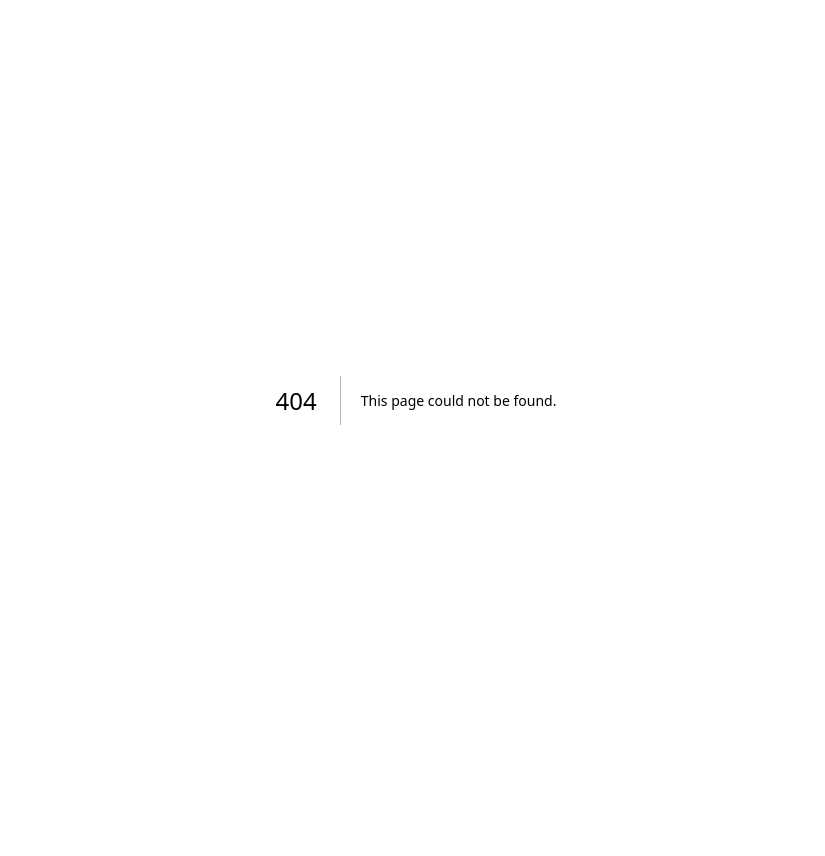
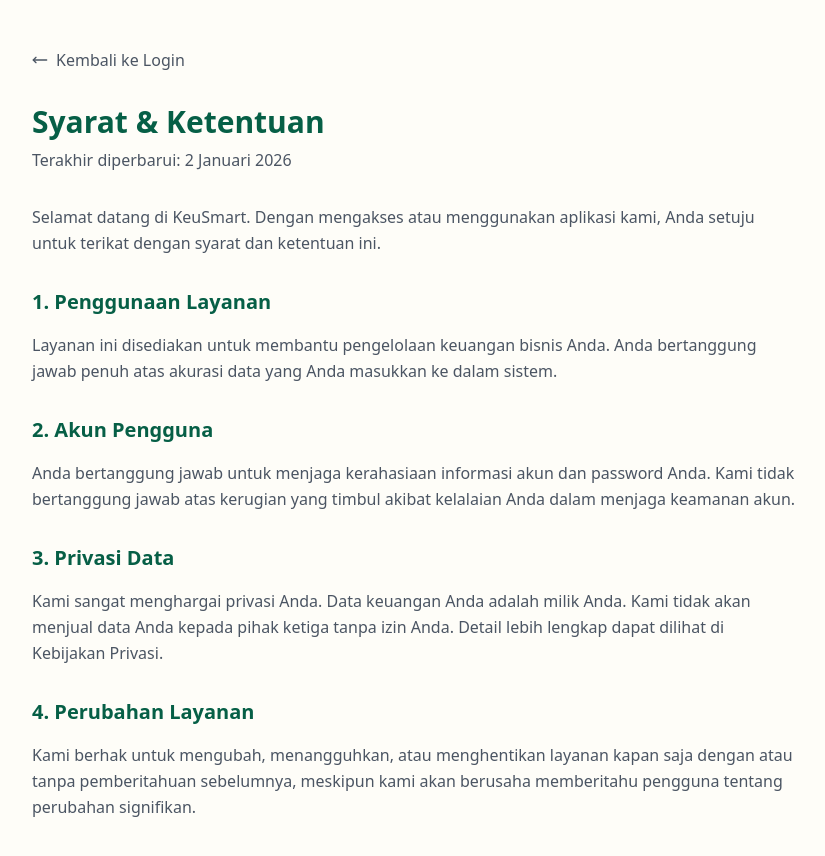
Before and after one commit to JaceJS/keusmart-web, a Next.js app: page /terms in a window 1280 px wide. Before the commit this address had no page. Shown: the top 856 px of the page, without its empty margins (224-1049 px from the left). Before the commit the page ends 800 px from the top, so only its background shows below. Built offline with nearby package versions, Linux system fonts and the light colour scheme.

Commit message:
feat: Add Terms & Conditions and Privacy Policy pages and content, integrating them into the registration flow with a new modal component.

```diff
--- /dev/null
+++ b/app/components/ui/Modal.tsx
@@ -0,0 +1,70 @@
+import { useEffect, useRef } from "react";
+import { X } from "lucide-react";
+import { createPortal } from "react-dom";
+
+interface ModalProps {
+  isOpen: boolean;
+  onClose: () => void;
+  title?: string;
+  children: React.ReactNode;
+}
+
+export function Modal({ isOpen, onClose, title, children }: ModalProps) {
+  const overlayRef = useRef<HTMLDivElement>(null);
+
+  useEffect(() => {
+    // Prevent scrolling on body when modal is open
+    if (isOpen) {
+      document.body.style.overflow = "hidden";
+    } else {
+      document.body.style.overflow = "unset";
+    }
+    return () => {
+      document.body.style.overflow = "unset";
+    };
+  }, [isOpen]);
+
+  useEffect(() => {
+    // Close on escape key
+    const handleEscape = (e: KeyboardEvent) => {
+      if (e.key === "Escape") onClose();
+    };
+    window.addEventListener("keydown", handleEscape);
+    return () => window.removeEventListener("keydown", handleEscape);
+  }, [onClose]);
+
+  if (!isOpen) return null;
+
+  return createPortal(
+    <div className="fixed inset-0 z-50 flex items-center justify-center p-4 bg-black/50 backdrop-blur-sm animate-in fade-in duration-200">
+      <div
+        className="bg-background rounded-lg shadow-xl w-full max-w-2xl max-h-[90vh] flex flex-col animate-in zoom-in-95 duration-200"
+        role="dialog"
+        aria-modal="true"
+      >
+        <div className="flex items-center justify-between p-4 border-b border-border">
+          <h2 className="text-xl font-bold font-heading">{title}</h2>
+          <button
+            onClick={onClose}
+            className="p-1 hover:bg-secondary rounded-full transition-colors text-text-secondary hover:text-foreground"
+            aria-label="Close modal"
+          >
+            <X className="w-5 h-5" />
+          </button>
+        </div>
+
+        <div className="p-6 overflow-y-auto">{children}</div>
+
+        <div className="p-4 border-t border-border flex justify-end">
+          <button
+            onClick={onClose}
+            className="px-4 py-2 bg-primary text-white rounded-md hover:bg-primary-dark transition-colors font-medium text-sm"
+          >
+            Tutup
+          </button>
+        </div>
+      </div>
+    </div>,
+    document.body
+  );
+}
--- a/app/login/page.tsx
+++ b/app/login/page.tsx
@@ -42,7 +42,7 @@
 
   const handleModeChange = (newMode: AuthMode) => {
     setMode(newMode);
-    setRegisterStep(1);
+    setRegisterStep(3);
     setOtp("");
     setVerificationToken("");
     setPassword("");
--- /dev/null
+++ b/app/privacy/page.tsx
@@ -0,0 +1,36 @@
+import Link from "next/link";
+import { MoveLeft } from "lucide-react";
+import { APP_NAME } from "@/app/lib/constants";
+import { PrivacyContent } from "@/features/auth/components/PrivacyContent";
+
+export default function PrivacyPage() {
+  return (
+    <div className="min-h-screen bg-background p-6 md:p-12">
+      <div className="max-w-3xl mx-auto space-y-8">
+        <Link
+          href="/login"
+          className="inline-flex items-center text-text-secondary hover:text-primary transition-colors"
+        >
+          <MoveLeft className="w-4 h-4 mr-2" />
+          Kembali ke Login
+        </Link>
+
+        <header>
+          <h1 className="text-3xl font-bold text-foreground">
+            Kebijakan Privasi
+          </h1>
+          <p className="text-text-secondary mt-2">
+            Terakhir diperbarui:{" "}
+            {new Date().toLocaleDateString("id-ID", {
+              year: "numeric",
+              month: "long",
+              day: "numeric",
+            })}
+          </p>
+        </header>
+
+        <PrivacyContent />
+      </div>
+    </div>
+  );
+}
--- /dev/null
+++ b/app/terms/page.tsx
@@ -0,0 +1,36 @@
+import Link from "next/link";
+import { MoveLeft } from "lucide-react";
+import { APP_NAME } from "@/app/lib/constants";
+import { TermsContent } from "@/features/auth/components/TermsContent";
+
+export default function TermsPage() {
+  return (
+    <div className="min-h-screen bg-background p-6 md:p-12">
+      <div className="max-w-3xl mx-auto space-y-8">
+        <Link
+          href="/login"
+          className="inline-flex items-center text-text-secondary hover:text-primary transition-colors"
+        >
+          <MoveLeft className="w-4 h-4 mr-2" />
+          Kembali ke Login
+        </Link>
+
+        <header>
+          <h1 className="text-3xl font-bold text-foreground">
+            Syarat & Ketentuan
+          </h1>
+          <p className="text-text-secondary mt-2">
+            Terakhir diperbarui:{" "}
+            {new Date().toLocaleDateString("id-ID", {
+              year: "numeric",
+              month: "long",
+              day: "numeric",
+            })}
+          </p>
+        </header>
+
+        <TermsContent />
+      </div>
+    </div>
+  );
+}
--- /dev/null
+++ b/features/auth/components/PrivacyContent.tsx
@@ -0,0 +1,47 @@
+import { APP_NAME } from "@/app/lib/constants";
+
+export function PrivacyContent() {
+  return (
+    <div className="space-y-4 text-text-secondary leading-relaxed">
+      <p>
+        Di {APP_NAME}, privasi Anda adalah prioritas kami. Kebijakan ini
+        menjelaskan bagaimana kami mengumpulkan, menggunakan, dan melindungi
+        informasi pribadi Anda.
+      </p>
+
+      <h2 className="text-xl font-semibold text-foreground mt-8">
+        1. Informasi yang Kami Kumpulkan
+      </h2>
+      <ul className="list-disc pl-5 space-y-2">
+        <li>Informasi Akun: Nama, alamat email, dan nomor telepon.</li>
+        <li>
+          Data Bisnis: Transaksi keuangan, data pelanggan, dan inventaris yang
+          Anda masukkan.
+        </li>
+        <li>
+          Data Penggunaan: Log aktivitas dan interaksi dengan aplikasi untuk
+          peningkatan layanan.
+        </li>
+      </ul>
+
+      <h2 className="text-xl font-semibold text-foreground mt-8">
+        2. Penggunaan Informasi
+      </h2>
+      <p>Kami menggunakan informasi Anda untuk:</p>
+      <ul className="list-disc pl-5 space-y-2">
+        <li>Menyediakan dan memelihara layanan operasional {APP_NAME}.</li>
+        <li>Memberikan analisis dan laporan keuangan untuk bisnis Anda.</li>
+        <li>Mengirimkan pembaruan sistem dan notifikasi penting.</li>
+      </ul>
+
+      <h2 className="text-xl font-semibold text-foreground mt-8">
+        3. Keamanan Data
+      </h2>
+      <p>
+        Kami menerapkan standar keamanan industri untuk melindungi data Anda
+        dari akses yang tidak sah. Semua data sensitif dienkripsi saat transmisi
+        dan penyimpanan.
+      </p>
+    </div>
+  );
+}
--- a/features/auth/components/RegisterForm.tsx
+++ b/features/auth/components/RegisterForm.tsx
@@ -1,9 +1,13 @@
 "use client";
 
+import { useState } from "react";
 import Link from "next/link";
 import { Input } from "@/app/components/ui/Input";
 import { PasswordInput } from "@/app/components/ui/PasswordInput";
 import { Button } from "@/app/components/ui/Button";
+import { Modal } from "@/app/components/ui/Modal";
+import { TermsContent } from "@/features/auth/components/TermsContent";
+import { PrivacyContent } from "@/features/auth/components/PrivacyContent";
 import type { RegisterStep } from "@/features/auth";
 
 interface RegisterFormProps {
@@ -47,7 +51,11 @@
   onResendOtp,
   isLoading = false,
 }: RegisterFormProps) {
+  const [showTerms, setShowTerms] = useState(false);
+  const [showPrivacy, setShowPrivacy] = useState(false);
+
   return (
+    <>
       <form onSubmit={onSubmit} className="space-y-4">
         {/* STEP 1: Email */}
         {step === 1 && (
@@ -153,19 +161,21 @@
               />
               <span className="text-sm text-text-secondary">
                 Saya setuju dengan{" "}
-              <Link
-                href="/terms"
-                className="text-primary hover:text-primary-dark"
+                <button
+                  type="button"
+                  onClick={() => setShowTerms(true)}
+                  className="text-primary hover:text-primary-dark hover:underline"
                 >
                   Syarat & Ketentuan
-              </Link>{" "}
+                </button>{" "}
                 dan{" "}
-              <Link
-                href="/privacy"
-                className="text-primary hover:text-primary-dark"
+                <button
+                  type="button"
+                  onClick={() => setShowPrivacy(true)}
+                  className="text-primary hover:text-primary-dark hover:underline"
                 >
                   Kebijakan Privasi
-              </Link>
+                </button>
               </span>
             </label>
 
@@ -180,5 +190,22 @@
           </>
         )}
       </form>
+
+      <Modal
+        isOpen={showTerms}
+        onClose={() => setShowTerms(false)}
+        title="Syarat & Ketentuan"
+      >
+        <TermsContent />
+      </Modal>
+
+      <Modal
+        isOpen={showPrivacy}
+        onClose={() => setShowPrivacy(false)}
+        title="Kebijakan Privasi"
+      >
+        <PrivacyContent />
+      </Modal>
+    </>
   );
 }
--- /dev/null
+++ b/features/auth/components/TermsContent.tsx
@@ -0,0 +1,48 @@
+import { APP_NAME } from "@/app/lib/constants";
+
+export function TermsContent() {
+  return (
+    <div className="space-y-4 text-text-secondary leading-relaxed">
+      <p>
+        Selamat datang di {APP_NAME}. Dengan mengakses atau menggunakan aplikasi
+        kami, Anda setuju untuk terikat dengan syarat dan ketentuan ini.
+      </p>
+
+      <h2 className="text-xl font-semibold text-foreground mt-8">
+        1. Penggunaan Layanan
+      </h2>
+      <p>
+        Layanan ini disediakan untuk membantu pengelolaan keuangan bisnis Anda.
+        Anda bertanggung jawab penuh atas akurasi data yang Anda masukkan ke
+        dalam sistem.
+      </p>
+
+      <h2 className="text-xl font-semibold text-foreground mt-8">
+        2. Akun Pengguna
+      </h2>
+      <p>
+        Anda bertanggung jawab untuk menjaga kerahasiaan informasi akun dan
+        password Anda. Kami tidak bertanggung jawab atas kerugian yang timbul
+        akibat kelalaian Anda dalam menjaga keamanan akun.
+      </p>
+
+      <h2 className="text-xl font-semibold text-foreground mt-8">
+        3. Privasi Data
+      </h2>
+      <p>
+        Kami sangat menghargai privasi Anda. Data keuangan Anda adalah milik
+        Anda. Kami tidak akan menjual data Anda kepada pihak ketiga tanpa izin
+        Anda. Detail lebih lengkap dapat dilihat di Kebijakan Privasi.
+      </p>
+
+      <h2 className="text-xl font-semibold text-foreground mt-8">
+        4. Perubahan Layanan
+      </h2>
+      <p>
+        Kami berhak untuk mengubah, menangguhkan, atau menghentikan layanan
+        kapan saja dengan atau tanpa pemberitahuan sebelumnya, meskipun kami
+        akan berusaha memberitahu pengguna tentang perubahan signifikan.
+      </p>
+    </div>
+  );
+}
```
Lines whose indentation alone changed are shown as unchanged.
